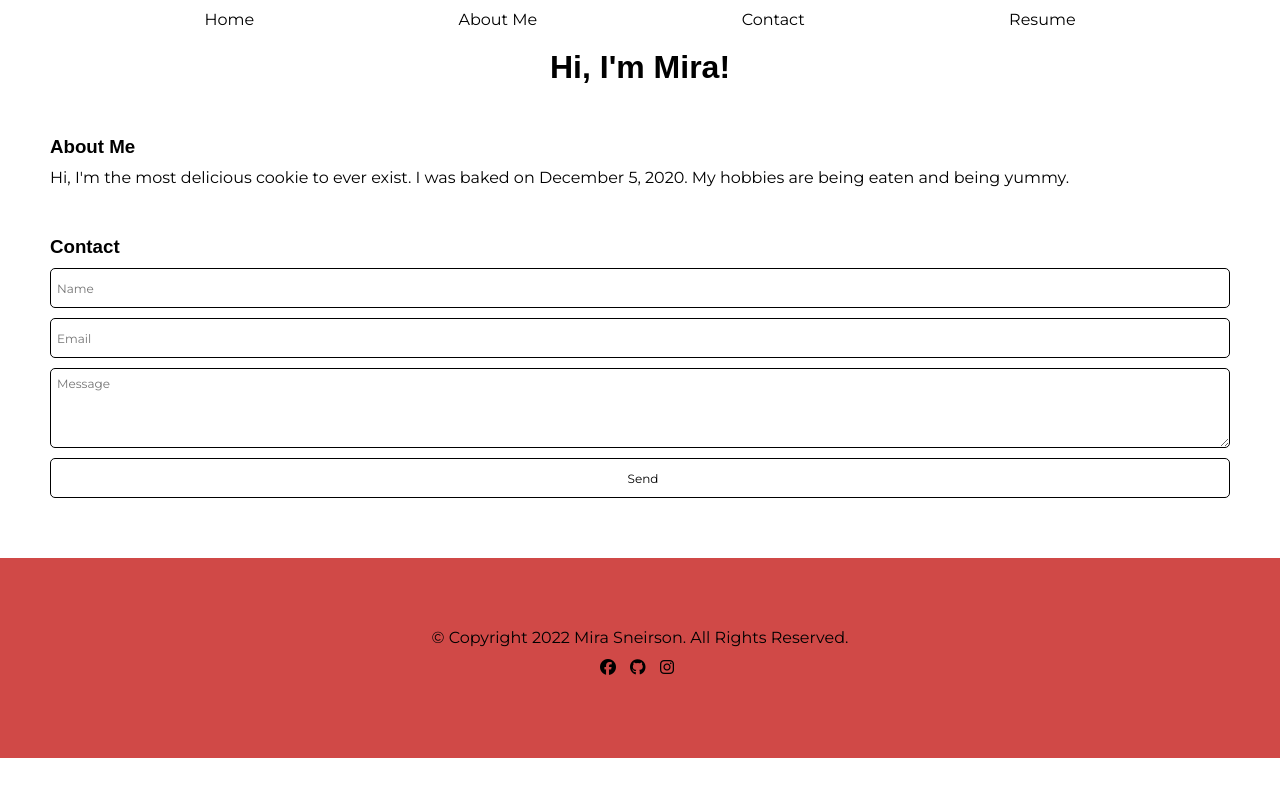
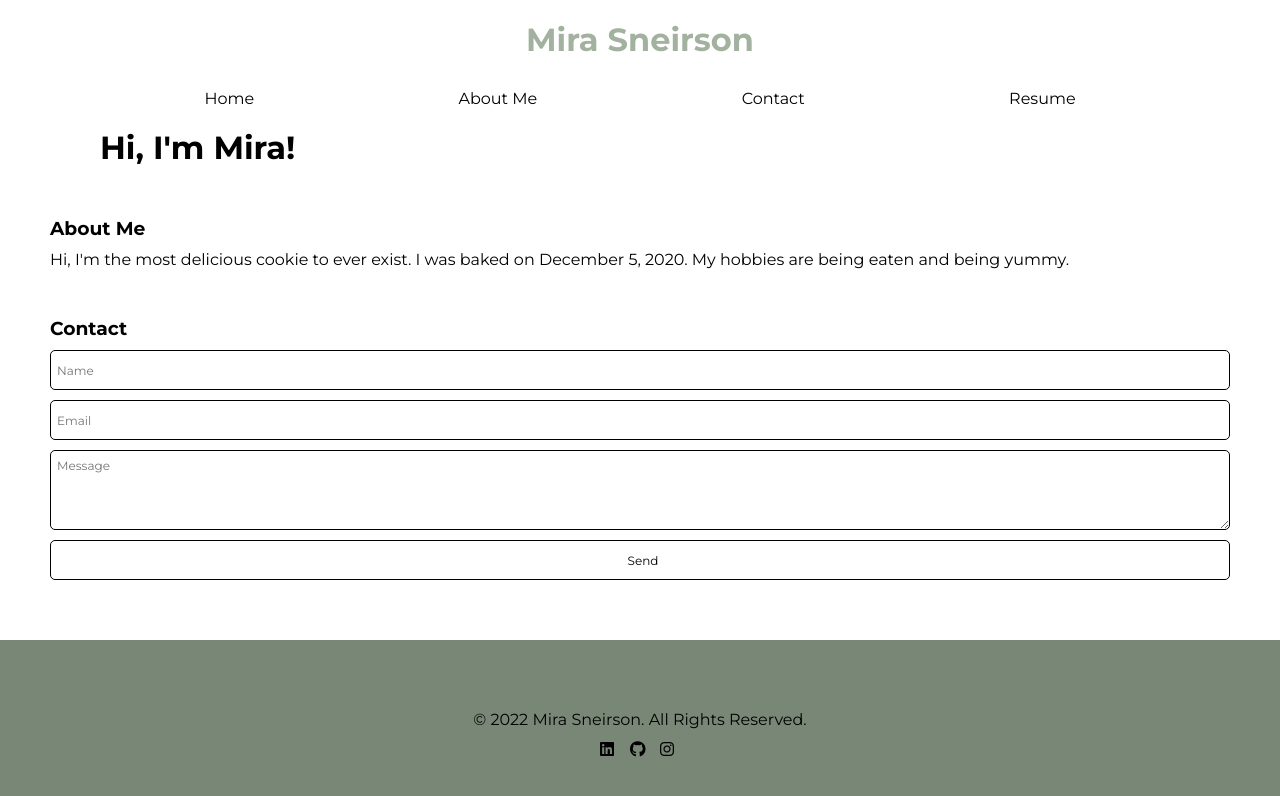
Before and after one commit to miraloue/miraloue.github.io, a plain HTML site: page index.html in a window 1280 px wide. Drawn offline with Linux system fonts and the light colour scheme; files that its build step writes are made by us from their sources.

Commit message:
moved files

```diff
--- a/style.css
+++ b/css/style.css
@@ -13,7 +13,7 @@ div.class
 }
 
 h1, h2, h3, h4, h5, h6 {
-  font-family: 'Arial';
+  font-family: 'Montserrat';
 }
 
 p, input, a, button, textarea {
@@ -46,9 +46,18 @@ input, textarea {
 } */
 
 .intro {
+  text-align: left;
+  margin-top: 20px;
+  margin-left: 100px;
+  margin-bottom: 20px;
+}
+
+#name-title{
   text-align: center;
   margin-top: 20px;
   margin-bottom: 20px;
+  color: #a2b29f;
+  font-family: 'Fjalla One';
 }
 
 #about-me {
@@ -211,7 +220,7 @@ inline css vs file
 footer {
   margin-top: 50px;
   height: 200px;
-  background-color: #D04947;
+  background-color: #798777;
   position: relative;
 }
 
--- a/index.html
+++ b/index.html
@@ -4,12 +4,18 @@
 <head>
   <meta charset="utf-8">
 
+  <!-- Font Imports -->
   <link rel="preconnect" href="https://fonts.googleapis.com">
   <link rel="preconnect" href="https://fonts.gstatic.com" crossorigin>
+
+  <!-- Montserrat -->
   <link href="https://fonts.googleapis.com/css2?family=Montserrat:ital,wght@0,100;0,200;0,300;0,400;0,500;0,600;0,700;0,800;0,900;1,100;1,200;1,300;1,400;1,500;1,600;1,700;1,800;1,900&display=swap" rel="stylesheet">
+  <!-- Fjalla One -->
+  <link href="https://fonts.googleapis.com/css2?family=Fjalla+One&display=swap" rel="stylesheet">
 
   <meta name="viewport" content="width=device-width, shrink-to-fit=no">
 
+  <!-- Widgets -->
   <script src="https://kit.fontawesome.com/c7fe6eaad4.js" crossorigin="anonymous"></script>
 
   <title>Mira Sneirson</title>
@@ -18,6 +24,10 @@
 <!-- Body -->
 
 <body>
+
+  <div id="name-title">
+    <h1>Mira Sneirson</h1>
+  </div>
 
   <nav>
     <a href="#home">Home</a>
@@ -59,10 +69,10 @@
 
   <footer>
     <p class="copyright">
-      &#169 Copyright 2022 Mira Sneirson. All Rights Reserved.
+      &#169 2022 Mira Sneirson. All Rights Reserved.
     </p>
     <div class="icons">
-      <a href="https://www.facebook.com/gooey101/"><i class="fab fa-facebook"></i></a>
+      <a href="https://www.linkedin.com/in/mira-sneirson-8a4095179/"><i class="fab fa-linkedin"></i></a>
       <a href="https://github.com/miraloue"><i class="fab fa-github"></i></a>
       <a href="https://www.instagram.com/miraloue/"><i class="fab fa-instagram"></i></a>
     </div>
```
Also changed, not shown: html/aboutme.html (added), 1 other file.
